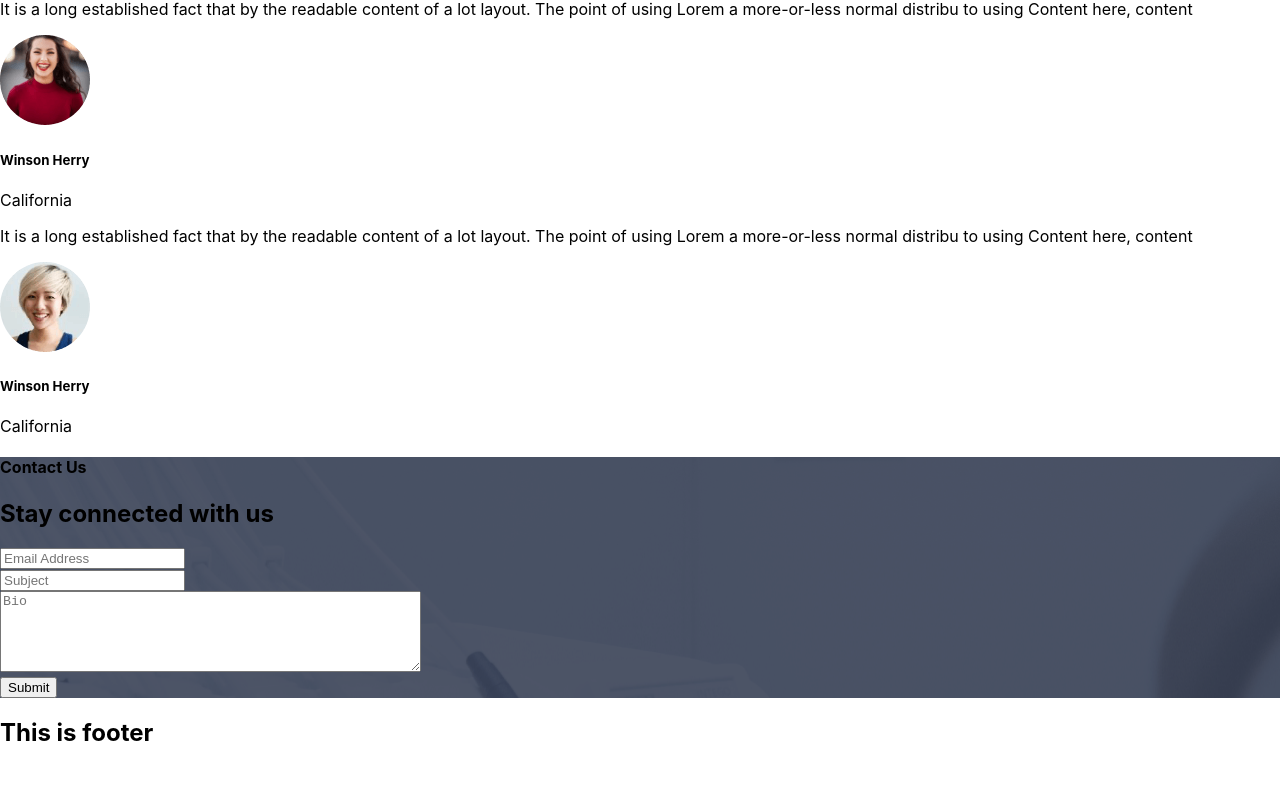
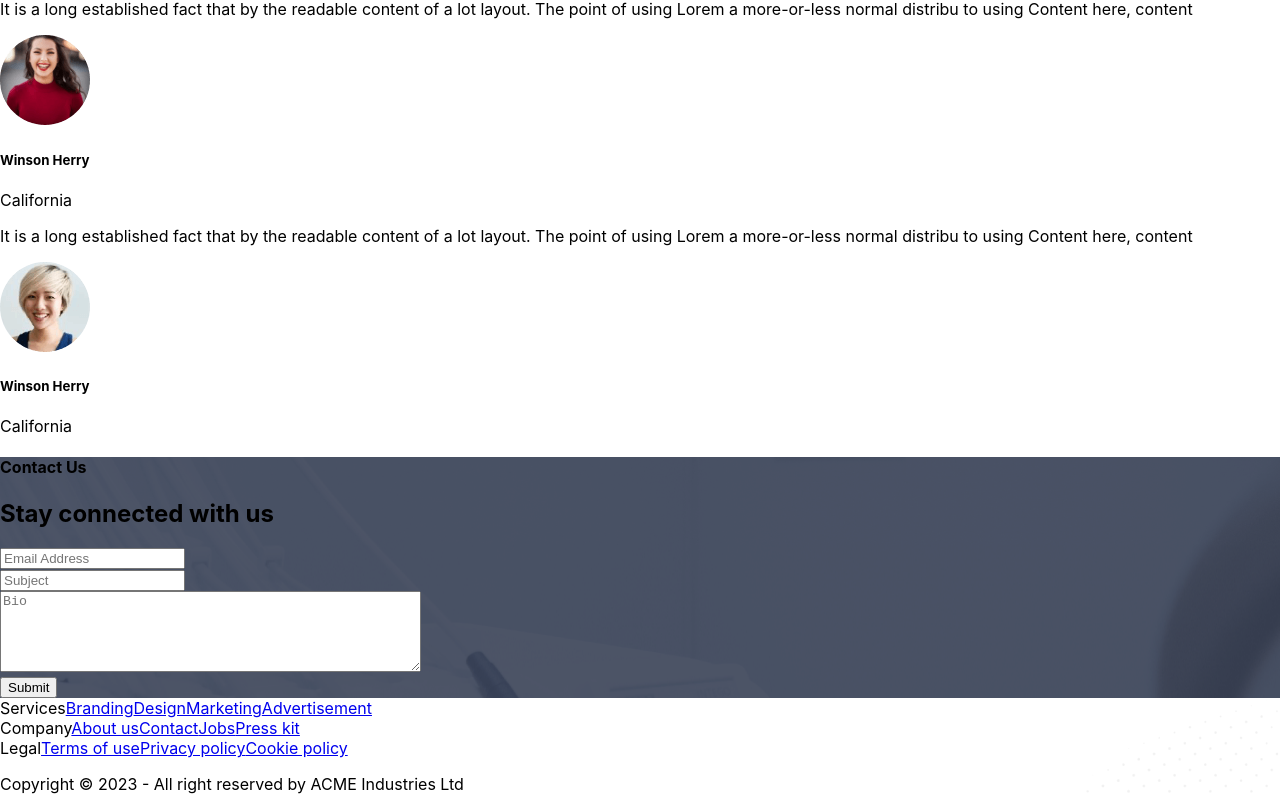
Before and after one commit to nabiursiddique/doctor-portal-client, a React (Create React App) app: page / in a window 1280 px wide. Shown: the part 6516-7326 px from the top of the page. Before the commit the page ends 7283 px from the top, so only its background shows below. Built offline with nearby package versions, Linux system fonts and the light colour scheme.

Commit message:
Footer is completed and also home page is completed

```diff
--- a/src/pages/Shared/Footer/Footer.js
+++ b/src/pages/Shared/Footer/Footer.js
@@ -1,10 +1,37 @@
 import React from 'react';
+import { Link } from 'react-router-dom';
+import footer from '../../../assets/images/footer.png'
 
 const Footer = () => {
     return (
-        <div>
-            <h2>This is footer</h2>
-        </div>
+        <footer className="p-10" style={{ background: `url(${footer})`, backgroundSize: 'cover' }}>
+            <div className='footer'>
+                <div>
+                    <span className="footer-title">Services</span>
+                    <Link to="/" className="link link-hover">Branding</Link>
+                    <Link to="/" className="link link-hover">Design</Link>
+                    <Link to="/" className="link link-hover">Marketing</Link>
+                    <Link to="/" className="link link-hover">Advertisement</Link>
+                </div>
+                <div>
+                    <span className="footer-title">Company</span>
+                    <Link to="/" className="link link-hover">About us</Link>
+                    <Link to="/" className="link link-hover">Contact</Link>
+                    <Link to="/" className="link link-hover">Jobs</Link>
+                    <Link to="/" className="link link-hover">Press kit</Link>
+                </div>
+                <div>
+                    <span className="footer-title">Legal</span>
+                    <Link to="/" className="link link-hover">Terms of use</Link>
+                    <Link to="/" className="link link-hover">Privacy policy</Link>
+                    <Link to="/" className="link link-hover">Cookie policy</Link>
+                </div>
+
+            </div>
+            <div className='text-center mt-32'>
+                <p>Copyright © 2023 - All right reserved by ACME Industries Ltd</p>
+            </div>
+        </footer>
     );
 };
 
```
